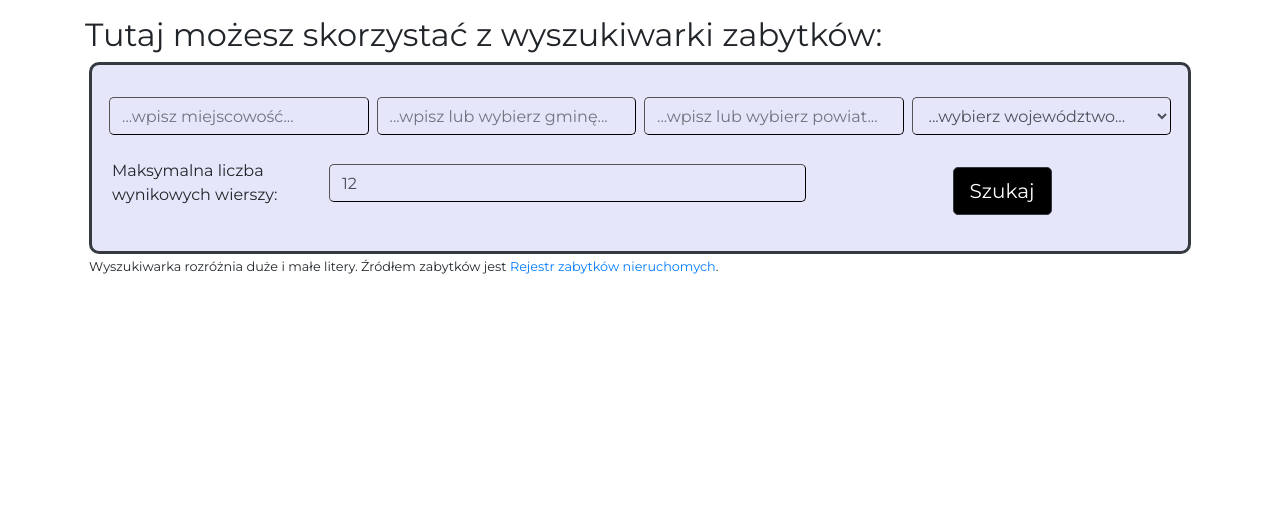
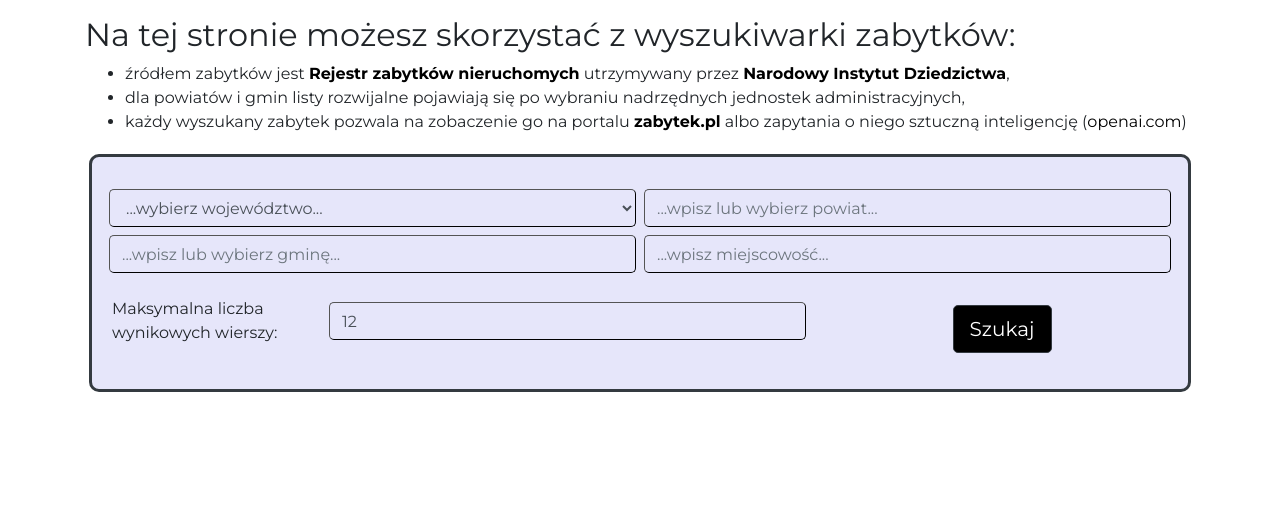
Before and after one commit to DanielPalacz/DjangoPolishnessApp, a Django app: page /monuments/ in a window 1280 px wide. Shown: the part 96-618 px from the top of the page. Run offline with Django 5.2, Linux system fonts and the light colour scheme; parts of the project's set-up code (start-up, migrations or seed data) failed here and were passed over.

Commit message:
adds style changes, extends description for 'Zabytki'

```diff
--- a/polishness/templates/polishness/monuments.html
+++ b/polishness/templates/polishness/monuments.html
@@ -13,6 +13,15 @@ poznajmypolske.pl
      .form-control {
         background-color: #E6E6FA;
     }
+
+    .card {
+        background-color: #E6E6FA;
+        border-radius: 8px;
+        transition: all 0.3s ease;
+        box-shadow: 0px 4px 8px rgba(0, 0, 0, 0.1);
+        border: 2px solid #000;
+    }
+
 {% endblock %}
 
 
@@ -20,38 +29,26 @@ poznajmypolske.pl
 {% block content %}
 
 {% if request.method == 'GET' %}
+
    <div class="mt-3" id="monuments">
 
        <div class="row">
-           <div class="col">
-           <h2 class="mb-0" align="left">Tutaj możesz skorzystać z wyszukiwarki zabytków:</h2>
+           <div class="col mb-0">
+           <h2 class="mb-2" align="left">Na tej stronie możesz skorzystać z wyszukiwarki zabytków:</h2>
+               <ul>
+                   <li>źródłem zabytków jest <a style="font-weight: bold; color: black;" href="https://dane.gov.pl/pl/dataset/1130,rejestr-zabytkow-nieruchomych">Rejestr zabytków nieruchomych</a> utrzymywany przez <a href="https://nid.pl" style="font-weight: bold; color: black;">Narodowy Instytut Dziedzictwa</a>,</li>
+                   <li>dla powiatów i gmin listy rozwijalne pojawiają się po wybraniu nadrzędnych jednostek administracyjnych,</li>
+                   <li>każdy wyszukany zabytek pozwala na zobaczenie go na portalu <a href="https://zabytek.pl" style="font-weight: bold; color: black;">zabytek.pl</a> albo zapytania o niego sztuczną inteligencję (<a href="https://openai.com" style="color: black;">openai.com</a>)</li>
+               </ul>
            </div>
-       <hr>
        </div>
    </div>
 
-<div class="m-1 py-1">
+<div class="m-1">
 <form action="/monuments/" method="post" class="custom-rounded custom-form">
     {% csrf_token %}
     <div class="row mb-1 p-2">
-        <div class="col-lg-3 col-md-6 col-sm-12 p-1">
-            <input type="text" name="locality" placeholder="...wpisz miejscowość..." class="form-control custom-rounded" autocomplete="off">
-        </div>
-
-        <div class="col-lg-3 col-md-6 col-sm-12 p-1">
-            <input type="text" id="parish" name="parish" placeholder="...wpisz lub wybierz gminę..." list="parishList" class="form-control custom-rounded" autocomplete="off">
-            <datalist id="parishList">
-                <!-- Lista gmin będzie dynamicznie wypełniana -->
-            </datalist>
-        </div>
-
-        <div class="col-lg-3 col-md-6 col-sm-12 p-1">
-            <input type="text" id="county" name="county" placeholder="...wpisz lub wybierz powiat..." list="countyList" class="form-control custom-rounded" autocomplete="off">
-            <datalist id="countyList">
-                <!-- Zostanie dynamicznie wypełnione przez skrypt -->
-            </datalist>
-        </div>
-        <div class="col-lg-3 col-md-6 col-sm-12 p-1">
+        <div class="col-lg-6 col-md-6 col-sm-12 p-1">
             <select name="voivodeship" id="voivodeship"  class="form-control custom-rounded">
                 <option value="" disabled selected>...wybierz województwo...</option>
                 <option value="dolnośląskie">Dolnośląskie</option>
@@ -72,8 +69,23 @@ poznajmypolske.pl
                 <option value="zachodniopomorskie">Zachodniopomorskie</option>
             </select>
         </div>
+        <div class="col-lg-6 col-md-6 col-sm-12 p-1">
+            <input type="text" id="county" name="county" placeholder="...wpisz lub wybierz powiat..." list="countyList" class="form-control custom-rounded" autocomplete="off">
+            <datalist id="countyList">
+                <!-- Zostanie dynamicznie wypełnione przez skrypt -->
+            </datalist>
+        </div>
+        <div class="col-lg-6 col-md-6 col-sm-12 p-1">
+            <input type="text" id="parish" name="parish" placeholder="...wpisz lub wybierz gminę..." list="parishList" class="form-control custom-rounded" autocomplete="off">
+            <datalist id="parishList">
+                <!-- Lista gmin będzie dynamicznie wypełniana -->
+            </datalist>
+        </div>
+    <div class="col-md-6 col-sm-12 p-1">
+            <input type="text" name="locality" placeholder="...wpisz miejscowość..." class="form-control custom-rounded" autocomplete="off">
     </div>
 
+    </div>
     <div class="row mb-3">
     <div class="col-lg-8 col-md-8 col-sm-12 d-flex align-items-center">
         <label for="quantity" class="form-label mb-0 me-2">Maksymalna liczba wynikowych wierszy:</label>
@@ -84,7 +96,6 @@ poznajmypolske.pl
         </div>
     </div>
 </form>
-<small>Wyszukiwarka rozróżnia duże i małe litery. Źródłem zabytków jest <a href="https://dane.gov.pl/pl/dataset/1130,rejestr-zabytkow-nieruchomych"> Rejestr zabytków nieruchomych</a>.</small>
 </div>
 
 {% else %}
```
Also changed, not shown: polishness/templates/polishness/monument_single.html (+13 -1 lines), polishness/templates/polishness/monument_single_ai.html (+8 -0 lines), polishness/templates/polishness/trips.html (+0 -11 lines).
